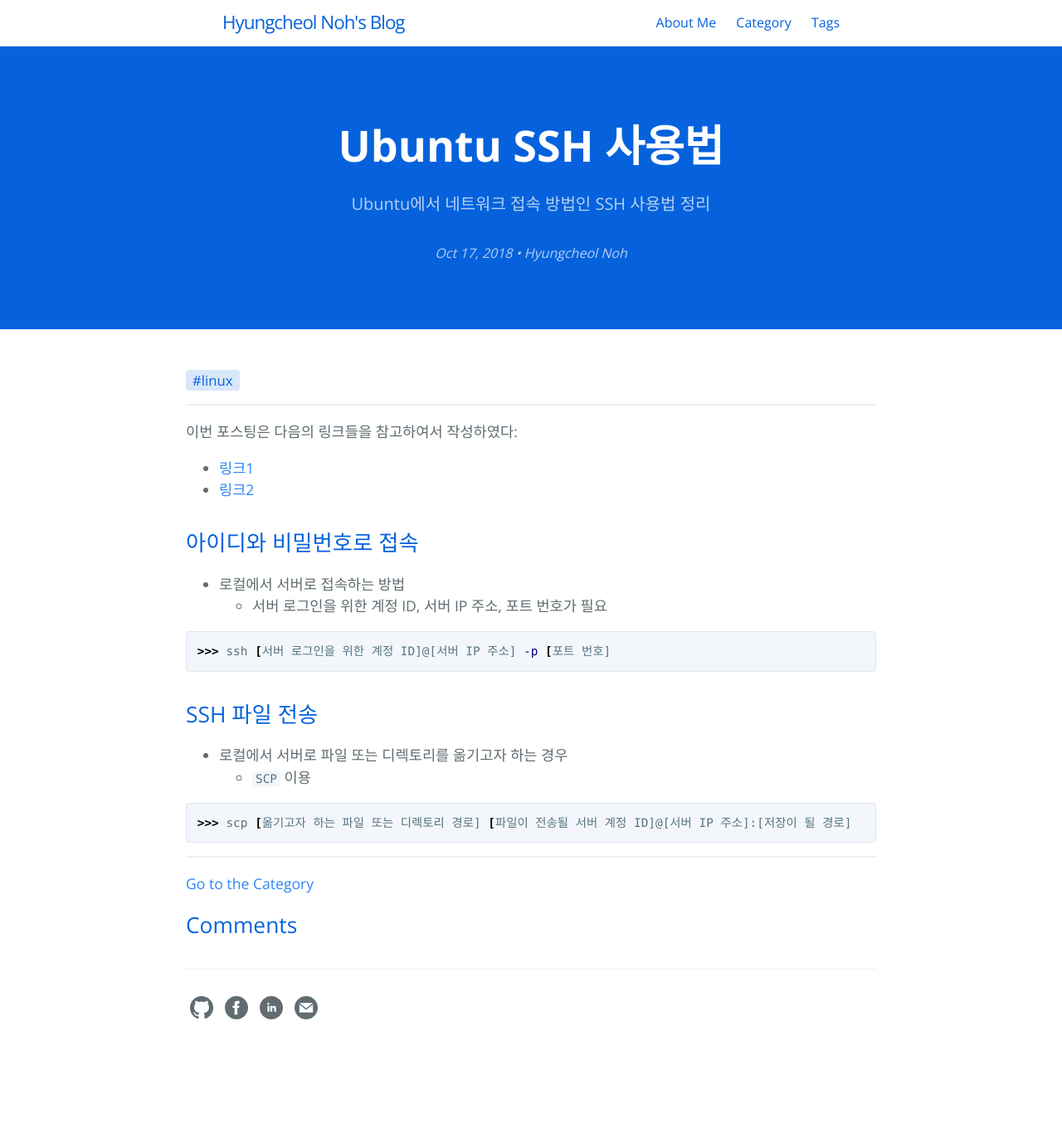
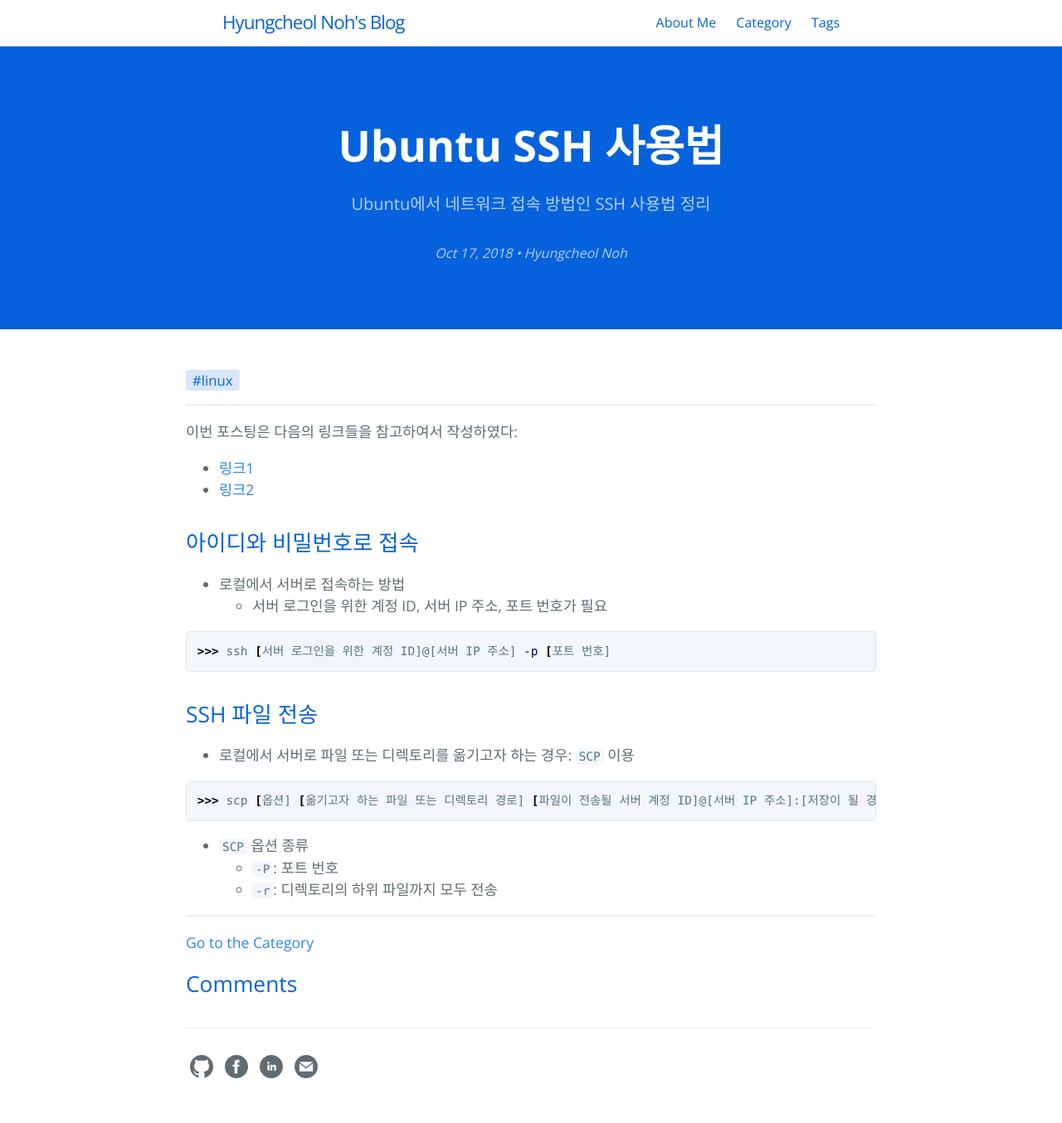
Before and after one commit to hcnoh/hcnoh.github.io, a Jekyll site: the page built from _posts/2018-10-17-ubuntu-ssh-usage.md, in a window 1280 px wide. Shown: the whole page at 83% size. Built offline with Jekyll 4.4.1, drawn with Linux system fonts in a browser that asks for light colours; comment, search, counter and statistics services are not loaded; before the commit the page ends 1283 px from its top, so only the background shows below that.

Commit message:
Update 2018-10-17-ubuntu-ssh-usage.md

````diff
--- a/_posts/2018-10-17-ubuntu-ssh-usage.md
+++ b/_posts/2018-10-17-ubuntu-ssh-usage.md
@@ -25,9 +25,12 @@ permalink: /2018-10-17-ubuntu-ssh-usage
 ```
 
 ## SSH 파일 전송
-- 로컬에서 서버로 파일 또는 디렉토리를 옮기고자 하는 경우
-  - `SCP` 이용
+- 로컬에서 서버로 파일 또는 디렉토리를 옮기고자 하는 경우: `SCP` 이용
 
 ```bash
->>> scp [옮기고자 하는 파일 또는 디렉토리 경로] [파일이 전송될 서버 계정 ID]@[서버 IP 주소]:[저장이 될 경로]
+>>> scp [옵션] [옮기고자 하는 파일 또는 디렉토리 경로] [파일이 전송될 서버 계정 ID]@[서버 IP 주소]:[저장이 될 경로]
 ```
+
+- `SCP` 옵션 종류
+  - `-P`: 포트 번호
+  - `-r`: 디렉토리의 하위 파일까지 모두 전송
````
